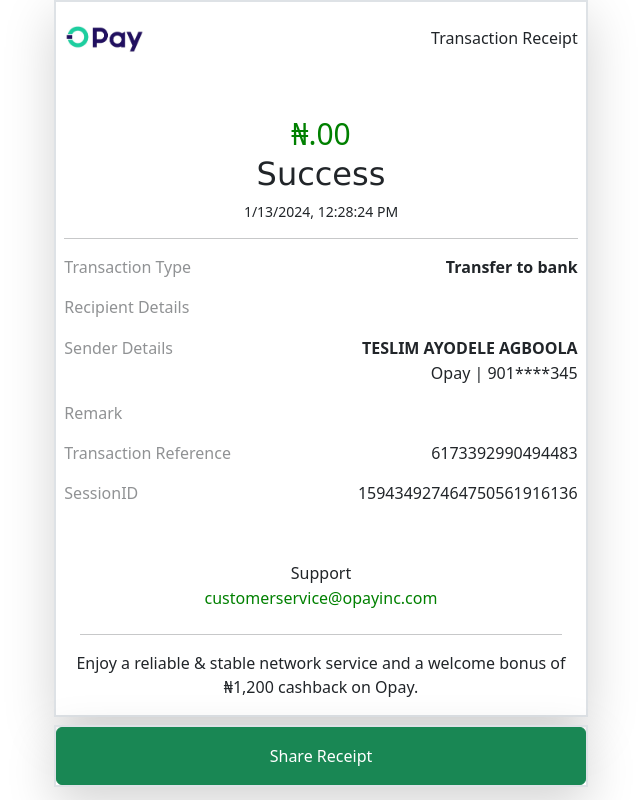
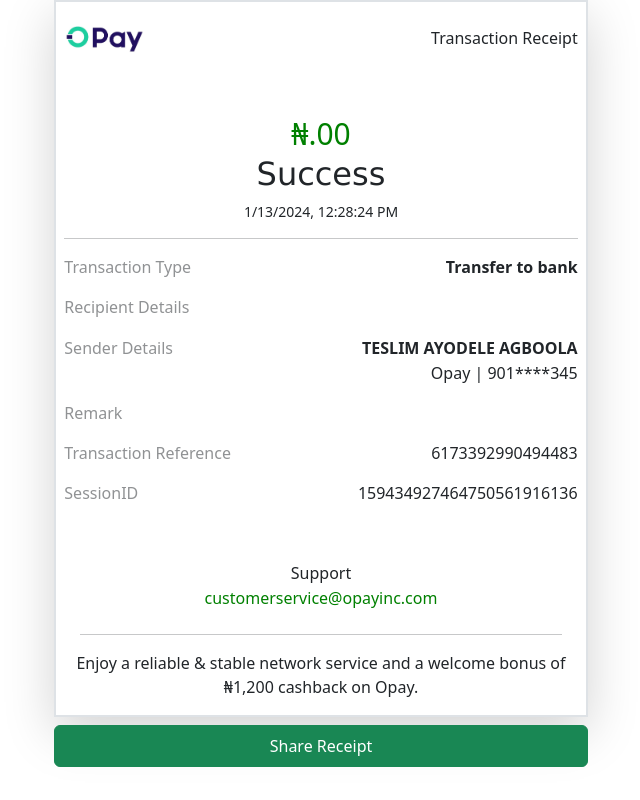
Before and after one commit to devtescode/Terryopay, a React (Vite) app: page /dashboard in a window 1280 px wide. Shown: the whole page, without its empty margins (319-959 px from the left). Built offline with nearby package versions, Linux system fonts and the light colour scheme.

Commit message:
my opay commit

```diff
--- a/src/components/DashboardDetails.jsx
+++ b/src/components/DashboardDetails.jsx
@@ -142,8 +142,8 @@
                     <p>Enjoy a reliable & stable network service and a welcome bonus of ₦1,200 cashback on Opay.</p>
                 </div>
             </div>
-            <div className='border border-2 col-md-5 col-sm-12 mx-auto shadow-lg mt-2'>
-                <button className='btn btn-success w-100 p-3'>Share Receipt</button>
+            <div className='col-md-5 col-sm-12 mx-auto mt-2'>
+                <button className='btn btn-success w-100 p-2'>Share Receipt</button>
             </div>
         </>
     )
```
